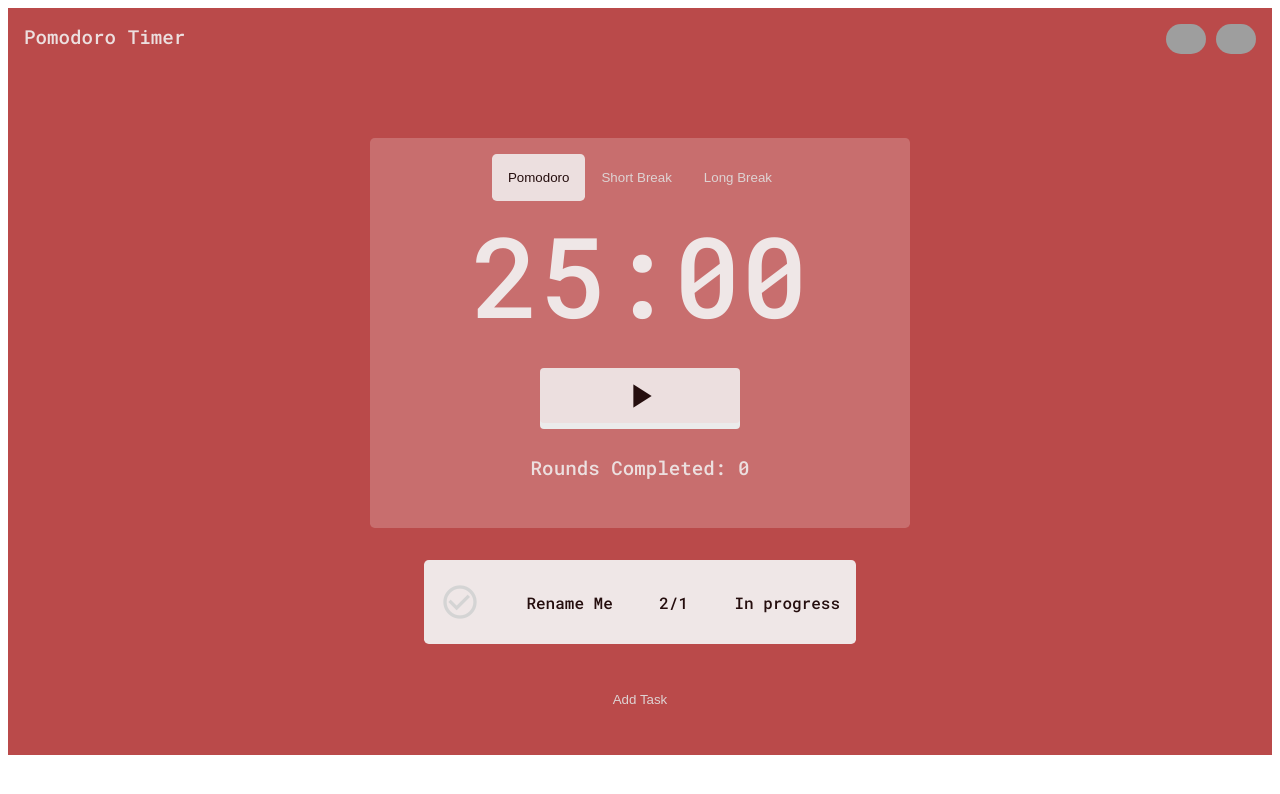
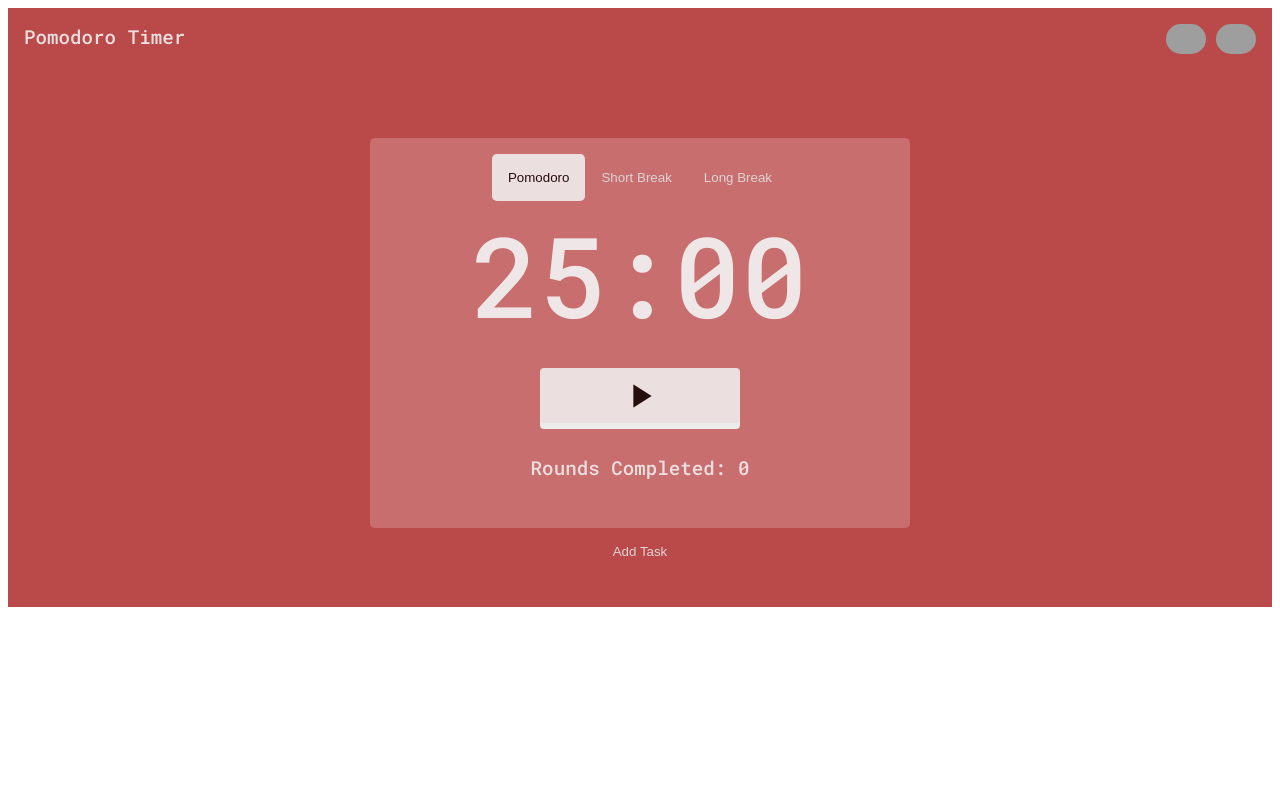
Before and after one commit to missatrox44/pomodoro-clock, a React (Vite) app: page / in a window 1280 px wide. Shown: the top 794 px of the page. Built offline with nearby package versions, Linux system fonts and the light colour scheme; grey boxes are pictures that could not be loaded.

Commit message:
Removed the NAME ME placeholder task. Made changes to support this removal. Now when rounds completed updates, if there is no active task, nothing else tries to change.

```diff
--- a/src/components/TaskContainer.jsx
+++ b/src/components/TaskContainer.jsx
@@ -7,33 +7,34 @@ function TaskContainer({ roundsCompleted }) {
   const [isHideEditModal, setIsHideEditModal] = useState(true);
   const [name, setName] = useState("");
   const [estimated, setEstimated] = useState(1);
-  const placeholderId = v4();
-  const [activeTaskId, setActiveTaskId] = useState(placeholderId);
+  // const placeholderId = v4();
+  const [activeTaskId, setActiveTaskId] = useState(
+    // placeholderId
+    ''
+    );
   // name, estimated, actual, completed, id, modalHandler, actual
   const [tasksList, setTasksList] = useState([
-    {
-      name: "Rename Me",
-      estimated: 1,
-      completed: false,
-      id: placeholderId,
-      modalHandler: modalHandler,
-      actual: 0
-    },
+    // {
+    //   name: "Rename Me",
+    //   estimated: 1,
+    //   completed: false,
+    //   id: placeholderId,
+    //   modalHandler: modalHandler,
+    //   actual: 0
+    // },
   ]);
 
   useEffect(() => {
     // const task = getTaskById(activeTaskId);
-    setTasksList(editItem(activeTaskId, tasksList, updateActual));
+    if (tasksList.length > 0){
+      setTasksList(editItem(activeTaskId, tasksList, updateActual));
+    }
     return () => {
       // clean up
     };
   }, [roundsCompleted]);
 
-// 1) when a new task is created, call a function that checks if there is a previous task. if there isn't, activeTaskId is set to this task's ID.
-// 2) when roundsCompleted changes, const task = getTaskById(activeTask); task.actual++;
-// 3) when the task is marked as complete (id) => const task = getTaskById(id); const index = getIndexByTask(task); tasksList[index + 1] ? setActiveTaskId(tasksList[index + 1]) : setactiveTaskId(null).
-
-  const [id, setId] = useState(placeholderId);
+  // const [id, setId] = useState(placeholderId);
 
   function modalHandler(type, id) {
     showModal(type);
@@ -136,7 +137,7 @@ function TaskContainer({ roundsCompleted }) {
   function handleSubmit(e) {
     e.preventDefault();
     // name, estimated, actual, completed, id, actual
-    if (!activeTaskId){return;}
+    // if (!activeTaskId){return;}
     const newId = v4();
     const task = {
       name,
@@ -152,9 +153,9 @@ function TaskContainer({ roundsCompleted }) {
     setEstimated(1);
     setIsHideModal(true);
     if (tasksList[tasksList.length - 1]){
-      setActiveTaskId(newId);
-    }
-  }
+      if (tasksList[tasksList.length - 1].completed) {setActiveTaskId(newId);}
+    } else { setActiveTaskId(newId) }
+  } // If the previous task in the queue is marked as completed, or there is no previous task, set this task as currently active.
 
   function cancelBtnClicked(e) {
     e.preventDefault();
@@ -199,13 +200,9 @@ function TaskContainer({ roundsCompleted }) {
   }
 
   function updateActual(id){
-    if (id === activeTaskId) {
       const task = getTaskById(id);
-      console.log(tasksList);
-      console.log(task);
-      task.actual = task.actual + 1;
+      task.actual++;
       return task
-  }
   }
 
   const tasks = tasksList.map((task) => {
```
